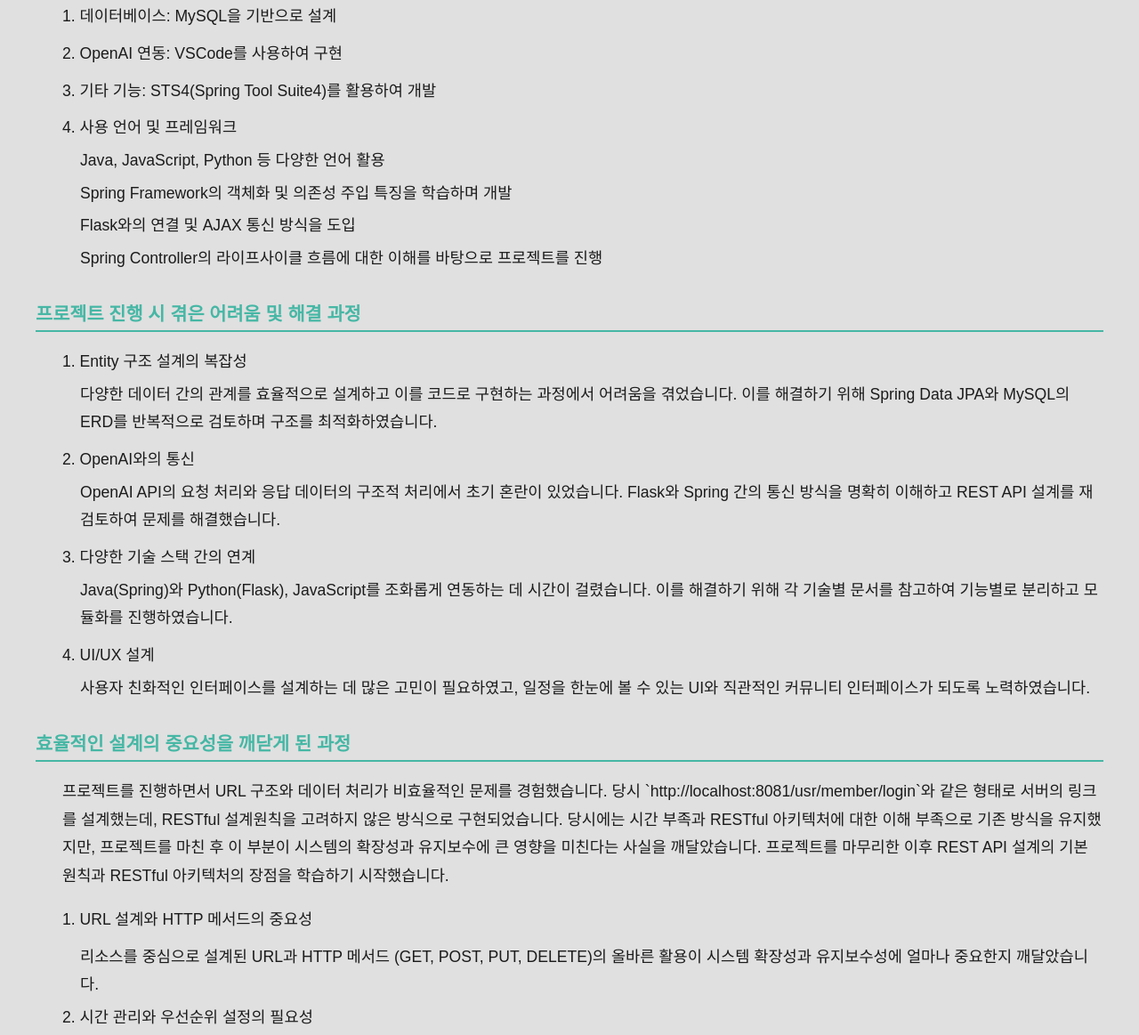
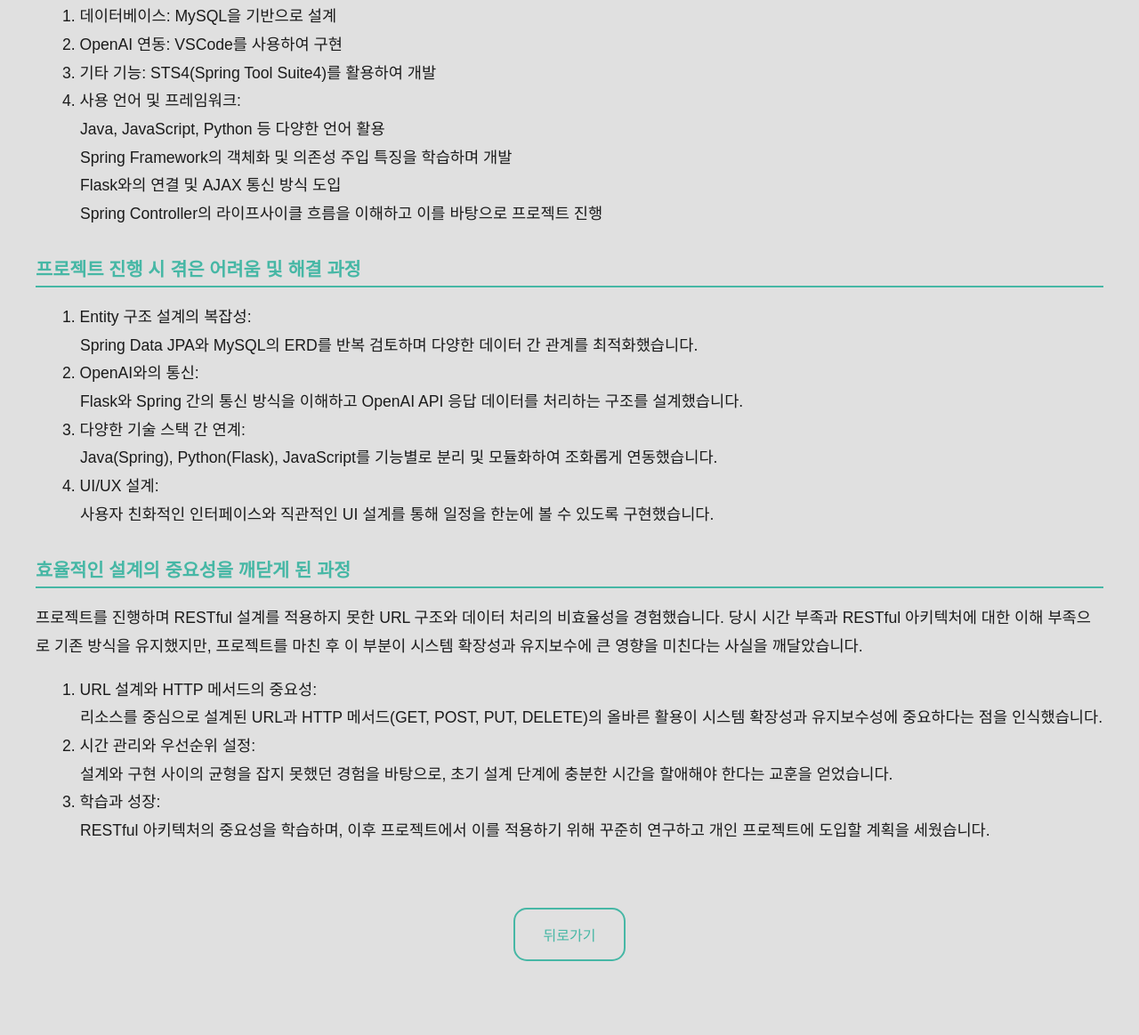
Before and after one commit to yeosang0508/yeosang0508.github.io, a website: page project1.html in a window 1280 px wide. Shown: the part 754-1917 px from the top of the page at 89% size. After the commit the page ends 1864 px from the top, so only its background shows below. Drawn offline with nearby package versions, Linux system fonts and the light colour scheme; a web font is replaced by a local one.

Commit message:
tripset 내용 수정

```diff
--- a/project1.html
+++ b/project1.html
@@ -250,17 +250,18 @@
             <!-- 개발 및 기술적 구현 -->
             <div style="margin-bottom: 30px; text-align: left;">
                 <h3 style="font-size: 1.3rem; color: #46B7A5; margin-bottom: 15px; border-bottom: 2px solid #46B7A5; padding-bottom: 5px;">
-                    개발 및 기술적 구현</h3>
+                    개발 및 기술적 구현
+                </h3>
                 <ul style="line-height: 1.8; font-size: 1.1rem; color: #1B1B1B; padding-left: 30px;">
-                    <li style="margin-bottom: 10px;">1. 데이터베이스: MySQL을 기반으로 설계</li>
-                    <li style="margin-bottom: 10px;">2. OpenAI 연동: VSCode를 사용하여 구현</li>
-                    <li style="margin-bottom: 10px;">3. 기타 기능: STS4(Spring Tool Suite4)를 활용하여 개발</li>
-                    <li style="margin-bottom: 10px;">4. 사용 언어 및 프레임워크
-                        <ul style="padding-left: 20px; margin-top: 5px;">
-                            <li style="margin-bottom: 5px;">Java, JavaScript, Python 등 다양한 언어 활용</li>
-                            <li style="margin-bottom: 5px;">Spring Framework의 객체화 및 의존성 주입 특징을 학습하며 개발</li>
-                            <li style="margin-bottom: 5px;">Flask와의 연결 및 AJAX 통신 방식을 도입</li>
-                            <li>Spring Controller의 라이프사이클 흐름에 대한 이해를 바탕으로 프로젝트를 진행</li>
+                    <li>1. 데이터베이스: MySQL을 기반으로 설계</li>
+                    <li>2. OpenAI 연동: VSCode를 사용하여 구현</li>
+                    <li>3. 기타 기능: STS4(Spring Tool Suite4)를 활용하여 개발</li>
+                    <li>4. 사용 언어 및 프레임워크:
+                        <ul style="padding-left: 20px;">
+                            <li>Java, JavaScript, Python 등 다양한 언어 활용</li>
+                            <li>Spring Framework의 객체화 및 의존성 주입 특징을 학습하며 개발</li>
+                            <li>Flask와의 연결 및 AJAX 통신 방식 도입</li>
+                            <li>Spring Controller의 라이프사이클 흐름을 이해하고 이를 바탕으로 프로젝트 진행</li>
                         </ul>
                     </li>
                 </ul>
@@ -269,69 +270,61 @@
             <!-- 프로젝트 진행 시 겪은 어려움 및 해결 과정 -->
             <div style="margin-bottom: 30px; text-align: left;">
                 <h3 style="font-size: 1.3rem; color: #46B7A5; margin-bottom: 15px; border-bottom: 2px solid #46B7A5; padding-bottom: 5px;">
-                    프로젝트 진행 시 겪은 어려움 및 해결 과정</h3>
+                    프로젝트 진행 시 겪은 어려움 및 해결 과정
+                </h3>
                 <ul style="line-height: 1.8; font-size: 1.1rem; color: #1B1B1B; padding-left: 30px;">
-                    <li style="margin-bottom: 10px;">1. Entity 구조 설계의 복잡성
-                        <ul style="padding-left: 20px; margin-top: 5px;">
-                            <li>다양한 데이터 간의 관계를 효율적으로 설계하고 이를 코드로 구현하는 과정에서 어려움을 겪었습니다. 이를 해결하기 위해 Spring Data JPA와
-                                MySQL의 ERD를 반복적으로 검토하며 구조를 최적화하였습니다.
-                            </li>
+                    <li>1. Entity 구조 설계의 복잡성:
+                        <ul style="padding-left: 20px;">
+                            <li>Spring Data JPA와 MySQL의 ERD를 반복 검토하며 다양한 데이터 간 관계를 최적화했습니다.</li>
                         </ul>
                     </li>
-                    <li style="margin-bottom: 10px;">2. OpenAI와의 통신
-                        <ul style="padding-left: 20px; margin-top: 5px;">
-                            <li>OpenAI API의 요청 처리와 응답 데이터의 구조적 처리에서 초기 혼란이 있었습니다. Flask와 Spring 간의 통신 방식을 명확히 이해하고
-                                REST API 설계를 재검토하여 문제를 해결했습니다.
-                            </li>
+                    <li>2. OpenAI와의 통신:
+                        <ul style="padding-left: 20px;">
+                            <li>Flask와 Spring 간의 통신 방식을 이해하고 OpenAI API 응답 데이터를 처리하는 구조를 설계했습니다.</li>
                         </ul>
                     </li>
-                    <li style="margin-bottom: 10px;">3. 다양한 기술 스택 간의 연계
-                        <ul style="padding-left: 20px; margin-top: 5px;">
-                            <li>Java(Spring)와 Python(Flask), JavaScript를 조화롭게 연동하는 데 시간이 걸렸습니다. 이를 해결하기 위해 각 기술별 문서를
-                                참고하여 기능별로 분리하고 모듈화를 진행하였습니다.
-                            </li>
+                    <li>3. 다양한 기술 스택 간 연계:
+                        <ul style="padding-left: 20px;">
+                            <li>Java(Spring), Python(Flask), JavaScript를 기능별로 분리 및 모듈화하여 조화롭게 연동했습니다.</li>
                         </ul>
                     </li>
-                    <li style="margin-bottom: 10px;">4. UI/UX 설계
-                        <ul style="padding-left: 20px; margin-top: 5px;">
-                            <li>사용자 친화적인 인터페이스를 설계하는 데 많은 고민이 필요하였고, 일정을 한눈에 볼 수 있는 UI와 직관적인 커뮤니티 인터페이스가 되도록 노력하였습니다.
-                            </li>
+                    <li>4. UI/UX 설계:
+                        <ul style="padding-left: 20px;">
+                            <li>사용자 친화적인 인터페이스와 직관적인 UI 설계를 통해 일정을 한눈에 볼 수 있도록 구현했습니다.</li>
                         </ul>
                     </li>
                 </ul>
             </div>
-        </div>
+
+            <!-- 설계 및 성장의 중요성 -->
             <div style="margin-bottom: 30px; text-align: left;">
                 <h3 style="font-size: 1.3rem; color: #46B7A5; margin-bottom: 15px; border-bottom: 2px solid #46B7A5; padding-bottom: 5px;">
-                효율적인 설계의 중요성을 깨닫게 된 과정</h3>
+                    효율적인 설계의 중요성을 깨닫게 된 과정
+                </h3>
+                <p style="font-size: 1.1rem; line-height: 1.8; color: #1B1B1B;">
+                    프로젝트를 진행하며 RESTful 설계를 적용하지 못한 URL 구조와 데이터 처리의 비효율성을 경험했습니다.
+                    당시 시간 부족과 RESTful 아키텍처에 대한 이해 부족으로 기존 방식을 유지했지만,
+                    프로젝트를 마친 후 이 부분이 시스템 확장성과 유지보수에 큰 영향을 미친다는 사실을 깨달았습니다.
+                </p>
                 <ul style="line-height: 1.8; font-size: 1.1rem; color: #1B1B1B; padding-left: 30px;">
-            프로젝트를 진행하면서 URL 구조와 데이터 처리가 비효율적인 문제를 경험했습니다. 당시 `http://localhost:8081/usr/member/login`와 같은 형태로 서버의 링크를
-            설계했는데, RESTful 설계원칙을 고려하지 않은 방식으로 구현되었습니다. 당시에는 시간 부족과 RESTful 아키텍처에 대한 이해 부족으로 기존 방식을 유지했지만, 프로젝트를 마친 후 이 부분이 시스템의 확장성과 유지보수에 큰 영향을 미친다는 사실을 깨달았습니다.
-
-            프로젝트를 마무리한 이후 REST API 설계의 기본 원칙과 RESTful 아키텍처의 장점을 학습하기 시작했습니다.
-
+                    <li>1. URL 설계와 HTTP 메서드의 중요성:
+                        <ul style="padding-left: 20px;">
+                            <li>리소스를 중심으로 설계된 URL과 HTTP 메서드(GET, POST, PUT, DELETE)의 올바른 활용이 시스템 확장성과 유지보수성에 중요하다는 점을 인식했습니다.</li>
                         </ul>
-
-            <ul style="line-height: 1.8; font-size: 1.1rem; color: #1B1B1B; padding-left: 30px;">
-                <li style="margin-bottom: 10px;">1. URL 설계와 HTTP 메서드의 중요성</li>
-                <ul style="padding-left: 20px; margin-top: 5px;">
-                    <li style="margin-bottom: 5px;">리소스를 중심으로 설계된 URL과 HTTP 메서드 (GET, POST, PUT, DELETE)의 올바른 활용이 시스템 확장성과 유지보수성에 얼마나 중요한지 깨달았습니다.
                     </li>
+                    <li>2. 시간 관리와 우선순위 설정:
+                        <ul style="padding-left: 20px;">
+                            <li>설계와 구현 사이의 균형을 잡지 못했던 경험을 바탕으로, 초기 설계 단계에 충분한 시간을 할애해야 한다는 교훈을 얻었습니다.</li>
                         </ul>
-                <li style="margin-bottom: 10px;">2. 시간 관리와 우선순위 설정의 필요성 </li>
-                <ul style="padding-left: 20px; margin-top: 5px;">
-                    <li style="margin-bottom: 5px;">프로젝트 진행 중 RESTful 설계를 적용하고 싶었지만, 시간 부족으로 기능 구현에 초점을 맞추느라 구현하지 못했습니다. 이 경험은 앞으로의 프로젝트에서 초기 설계 단계에서 충분한 시간을 할애해 구조적인 문제를 예방해야 한다는 교훈을 남겼습니다.
                     </li>
-                </ul>
-                <li style="margin-bottom: 10px;">3. 학습과 성장의 기회로 삼기</li>
-                    <ul style="padding-left: 20px; margin-top: 5px;">
-                        <li style="margin-bottom: 5px;">RESTful 설계를 직접 적용하지는 못한 것은 아쉬운 부분이지만, 이후 이를 학습하고 구현하기 위해 꾸준히 자료를 찾아보며 이해를 깊게 하고 있습니다. RESTful 아키텍처의 원칙을 더 잘 이해하기 위해 학습을 지속하고 있으며, 이를 바탕으로 작은 개인 프로젝트에 적용할 계획을 세우고 있습니다.
-
-                            앞으로는 시간 부족으로 인해 설계의 중요성을 간과하지 않고, 프로젝트 초기부터 설계와 기술적 방향성을 명확히 설정하는 데 중점을 둘 계획입니다. 이 경험을 기반으로 확장 가능하고 효율적인 시스템을 구현하는 개발자로 성장해 나가고 자 합니다. </li>
+                    <li>3. 학습과 성장:
+                        <ul style="padding-left: 20px;">
+                            <li>RESTful 아키텍처의 중요성을 학습하며, 이후 프로젝트에서 이를 적용하기 위해 꾸준히 연구하고 개인 프로젝트에 도입할 계획을 세웠습니다.</li>
                         </ul>
                     </li>
                 </ul>
             </div>
+
     </section>
     <div style="display: flex; justify-content: center; padding-bottom: 30px;">
         <a href="index.html" class="button button--winona button--border-thin button--round-s" data-text="뒤로가기">
```
Lines whose indentation alone changed are shown as unchanged.
